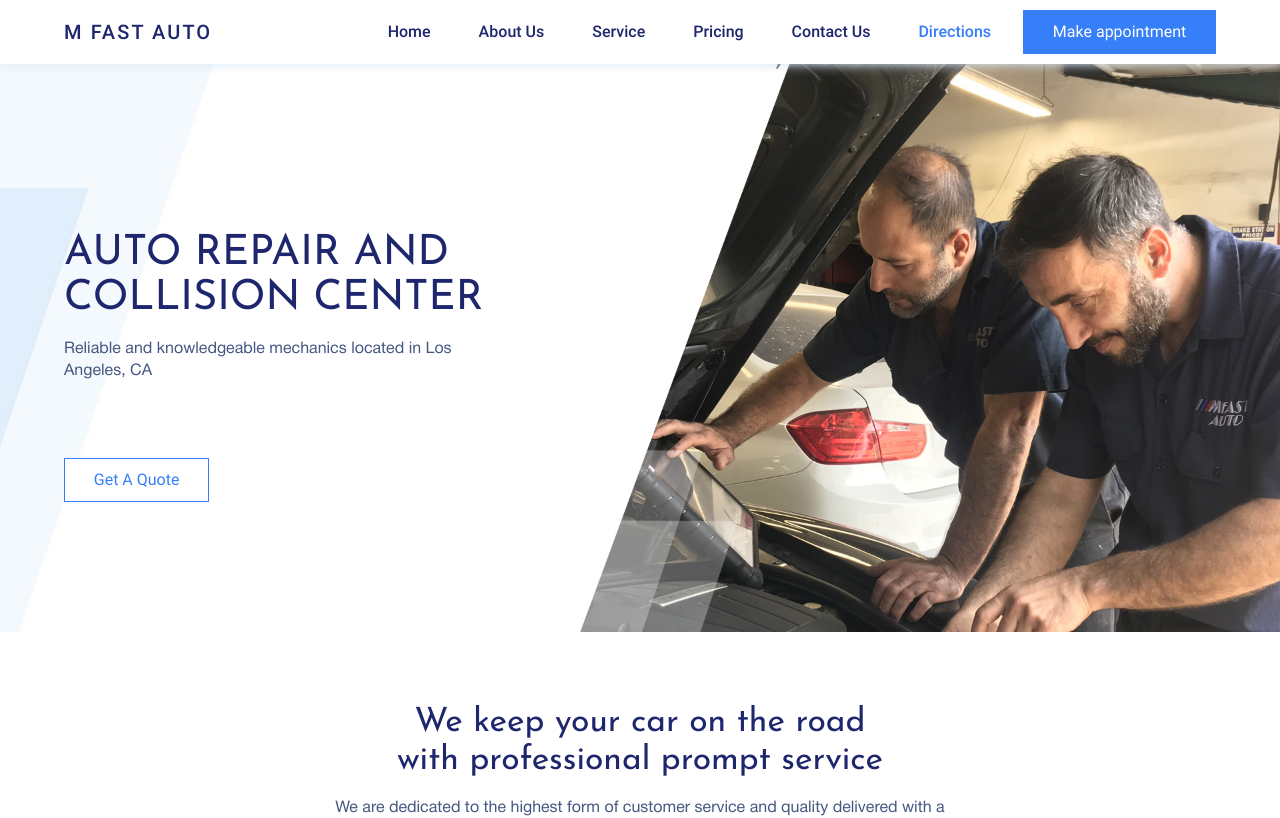
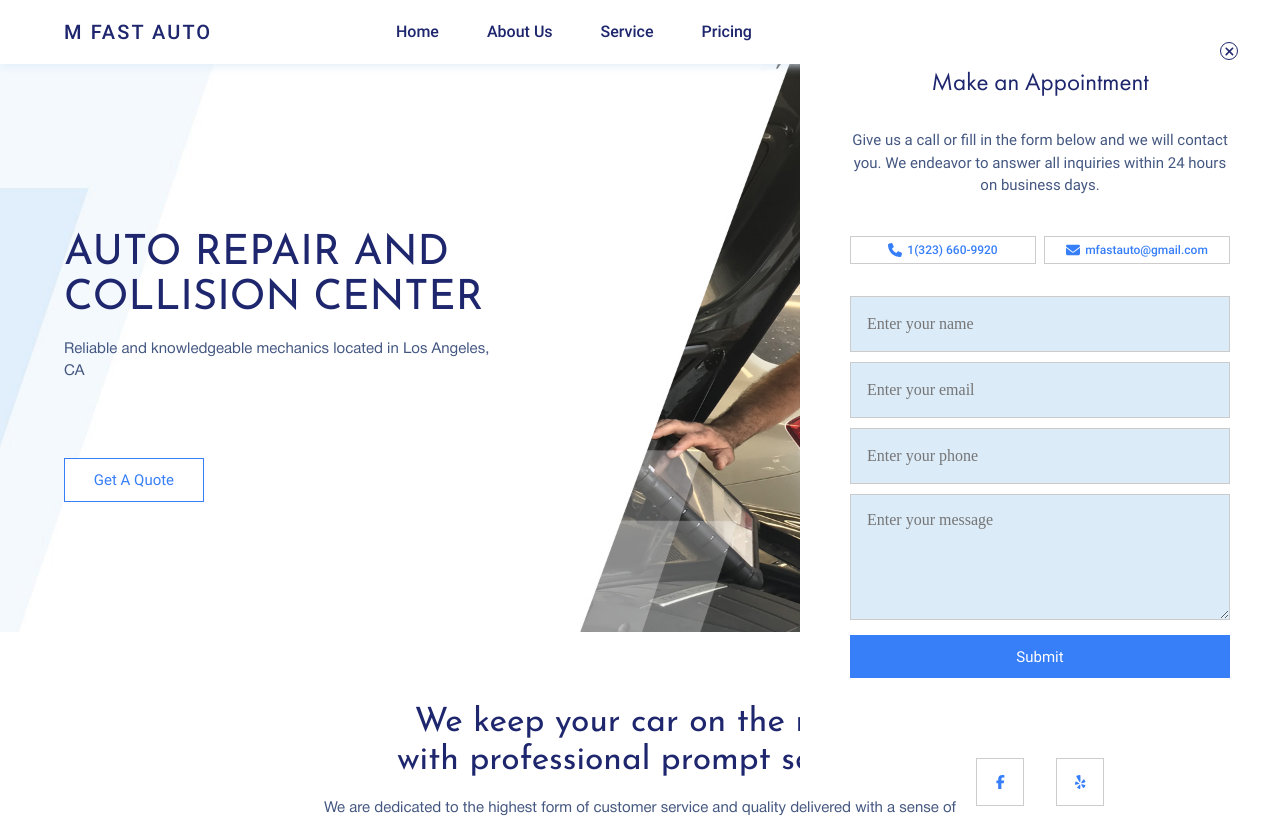
Before and after one commit to xKairus/mFastAuto, a React (Vite) app: page / in a window 1280 px wide. Shown: the top 818 px of the page. Built offline with nearby package versions, Linux system fonts and the light colour scheme.

Commit message:
dev: add Drawer component

```diff
--- a/src/components/Contacts/Contacts.tsx
+++ b/src/components/Contacts/Contacts.tsx
@@ -1,4 +1,4 @@
-import { SubmitHandler, useForm } from "react-hook-form"
+import { SubmitHandler } from "react-hook-form"
 import { FAQ, sectionHeaders } from "../../data/typography"
 import Button from "../Button/Button"
 import SectionHeader from "../SectionHeader/SectionHeader"
@@ -18,12 +18,6 @@ export default function Contacts() {
   const ref = useRef<HTMLDivElement>(null)
   const isAnimated = useScrollAnimation(ref)
   const [isModalActive, setIsModalActive] = useState(false)
-
-  const {
-    register,
-    handleSubmit,
-    formState: { errors },
-  } = useForm<MyForm>()
 
   useEffect(() => {
     if (isModalActive) {
--- a/src/components/Drawer/Drawer.module.css
+++ b/src/components/Drawer/Drawer.module.css
@@ -0,0 +1,22 @@
+.drawer {
+  position: absolute;
+  background-color: var(--clr-bg-base);
+  height: 100vh;
+  max-width: 30rem;
+  top: 0;
+  right: 0;
+  padding: 3.125rem;
+  box-sizing: border-box;
+}
+
+.close {
+  position: absolute;
+  top: 2.6rem;
+  right: 2.6rem;
+  border: 1px solid var(--clr-tp-base);
+  border-radius: 50%;
+  width: 0.8rem;
+  height: 0.8rem;
+  box-sizing: border-box;
+  padding: .125rem;
+}
--- a/src/components/Drawer/Drawer.tsx
+++ b/src/components/Drawer/Drawer.tsx
@@ -1,5 +1,72 @@
+import Form from "../Form/Form"
+import styles from "./Drawer.module.css"
+import { FontAwesomeIcon } from "@fortawesome/react-fontawesome"
+import { faXmark } from "@fortawesome/free-solid-svg-icons"
+
 export default function Drawer() {
+  const onSubmit = () => {
+    console.log("first")
+  }
+
   return (
-    <div>Drawer</div>
+    <div className={styles.drawer}>
+      <Form
+        title="Make an Appointment"
+        horizontalRule={true}
+        contacts={true}
+        social={true}
+        subtitle="Give us a call or fill in the form below and we will contact you. We endeavor to answer all inquiries within 24 hours on business days."
+        fields={[
+          {
+            name: "name",
+            type: "text",
+            placeholder: "Enter your name",
+            validation: { required: "Name is required" },
+          },
+          {
+            name: "email",
+            type: "email",
+            placeholder: "Enter your email",
+            validation: {
+              required: "Email is required",
+              pattern: {
+                value: /^[A-Z0-9._%+-]+@[A-Z0-9.-]+\.[A-Z]{2,4}$/i,
+                message: "Invalid email format",
+              },
+            },
+          },
+          {
+            name: "phone",
+            type: "tel",
+            placeholder: "Enter your phone",
+            validation: {
+              required: "Phone is required",
+              maxLength: {
+                value: 11,
+                message: "Too Many Characters",
+              },
+              pattern: {
+                value: /[0-9]{11}/,
+                message: "Invalid phone format",
+              },
+            },
+          },
+          {
+            name: "text",
+            type: "textarea",
+            placeholder: "Enter your message",
+            validation: { required: "Leave your message" },
+          },
+        ]}
+        onSubmit={onSubmit}
+      />
+      <div>
+        <FontAwesomeIcon
+          className={styles.close}
+          icon={faXmark}
+          style={{ color: "#1e266d" }}
+        />
+      </div>
+    </div>
   )
 }
--- a/src/components/Form/Form.module.css
+++ b/src/components/Form/Form.module.css
@@ -1,3 +1,4 @@
+
 .form {
   input,
   textarea {
@@ -42,6 +43,52 @@
     line-height: 1.4rem;
     color: var(--clr-tp-second);
   }
+}
+
+hr {
+  border: none;
+  height: 0.05rem;
+  background-color: var(--clr-brd-base);
+  margin: 2rem 0;
+}
+
+.contacts {
+  display: flex;
+  justify-content: space-between;
+  gap: 0.5rem;
+  margin: 2rem 0;
+}
+
+.contact {
+  display: flex;
+  justify-content: center;
+  width: 12rem;
+  align-items: center;
+  border: 1px solid var(--clr-brd-base);
+  box-sizing: border-box;
+  padding: .3125rem 1rem;
+  span {
+    margin-left: 5px;
+    color: var(--clr-link-active);
+    font-family: var(--ff-forth);
+    font-size: var(--fs-small);
+  }
+}
+
+.socials {
+  display: flex;
+  justify-content: center;
+  gap: 2rem;
+  margin-top: 5rem;
+}
+
+.social {
+  width: 3rem;
+  height: 3rem;
+  align-items: center;
+  border: 1px solid var(--clr-brd-base);
+  box-sizing: border-box;
+  padding: 1rem;
 }
 
 /*--------------------------------------------*/
--- a/src/components/Form/Form.tsx
+++ b/src/components/Form/Form.tsx
@@ -3,22 +3,36 @@ import React from "react"
 import { useForm, SubmitHandler, FieldError } from "react-hook-form"
 import Button from "../Button/Button"
 import styles from "./Form.module.css"
+import { FontAwesomeIcon } from "@fortawesome/react-fontawesome"
+import { faEnvelope, faPhone } from "@fortawesome/free-solid-svg-icons"
+import { faFacebookF, faYelp } from "@fortawesome/free-brands-svg-icons"
 
 interface Field {
   name: string
   type: string
   placeholder: string
-  validation: Record<string, any>
+  validation?: Record<string, any>
 }
 
 interface FormProps {
+  horizontalRule?: boolean
+  contacts?: boolean
+  social?: boolean
   title: string
   subtitle: string
   fields: Field[]
   onSubmit: SubmitHandler<any>
 }
 
-const Form: React.FC<FormProps> = ({ title, subtitle, fields, onSubmit }) => {
+const Form: React.FC<FormProps> = ({
+  title,
+  subtitle,
+  horizontalRule,
+  contacts,
+  social,
+  fields,
+  onSubmit,
+}) => {
   const {
     register,
     handleSubmit,
@@ -29,8 +43,31 @@ const Form: React.FC<FormProps> = ({ title, subtitle, fields, onSubmit }) => {
     <form noValidate onSubmit={handleSubmit(onSubmit)} className={styles.form}>
       <div className={styles.formText}>
         <h3>{title}</h3>
+        {horizontalRule && <hr />}
         <p>{subtitle}</p>
       </div>
+      {contacts && (
+        <div className={styles.contacts}>
+          <a className={styles.contact} href="tel:1(323)660-9920">
+            <FontAwesomeIcon
+              className={styles.faicon}
+              icon={faPhone}
+              size="sm"
+              style={{ color: "#377ef9" }}
+            />
+            <span>1(323) 660-9920</span>
+          </a>
+          <a className={styles.contact} href="mailto:mfastauto@gmail.com">
+            <FontAwesomeIcon
+              className={styles.faicon}
+              icon={faEnvelope}
+              size="sm"
+              style={{ color: "#377ef9" }}
+            />
+            <span>mfastauto@gmail.com</span>
+          </a>
+        </div>
+      )}
       {fields.map((field, index) => (
         <div key={index} className={styles.inputField}>
           {field.type === "textarea" ? (
@@ -57,6 +94,26 @@ const Form: React.FC<FormProps> = ({ title, subtitle, fields, onSubmit }) => {
       <Button disableAnimation={true} newClass={"form"}>
         Submit
       </Button>
+      {social && (
+        <div className={styles.socials}>
+          <a className={styles.social} href="https://www.facebook.com/MfastAutoRepair">
+            <FontAwesomeIcon
+              className={styles.faicon}
+              icon={faFacebookF}
+              size="sm"
+              style={{ color: "#377ef9" }}
+            />
+          </a>
+          <a className={styles.social} href="https://www.yelp.com/biz/mfast-auto-repair-los-angeles-3">
+            <FontAwesomeIcon
+              className={styles.faicon}
+              icon={faYelp}
+              size="sm"
+              style={{ color: "#377ef9" }}
+            />
+          </a>
+        </div>
+      )}
     </form>
   )
 }
--- a/src/components/Header/Header.tsx
+++ b/src/components/Header/Header.tsx
@@ -1,6 +1,7 @@
 import { useEffect, useState } from "react"
 import Button from "../Button/Button"
 import styles from "./Header.module.css"
+import Drawer from "../Drawer/Drawer"
 
 interface NavItem {
   name: string
@@ -88,6 +89,7 @@ const Header = () => {
         </nav>
         <Button disableAnimation={true}>Make appointment</Button>
       </div>
+      <Drawer />
     </header>
   )
 }
--- a/src/styles/variables.css
+++ b/src/styles/variables.css
@@ -7,9 +7,9 @@
   --clr-tp-second: #445781;
   --clr-tp-third: #ffffff;
 
-  --color-link: #1e266d;
-  --color-link-hover: #777777;
-  --color-link-active: #377ef9;
+  --clr-link: #1e266d;
+  --clr-link-hover: #777777;
+  --clr-link-active: #377ef9;
 
   --clr-acc-base: #377ef9;
   --clr-acc-second: #f0bb1f;
@@ -33,7 +33,7 @@
 
   --fs-smallest: 0.75rem;
   --fs-small: 0.75rem;
-  --fs-smaller: 1rem;
+  --fs-smaller: .9375rem;
   --fs-base: 1.125rem;
   --fs-bigger: 1.25rem;
   --fs-big: 1.375rem;
```
